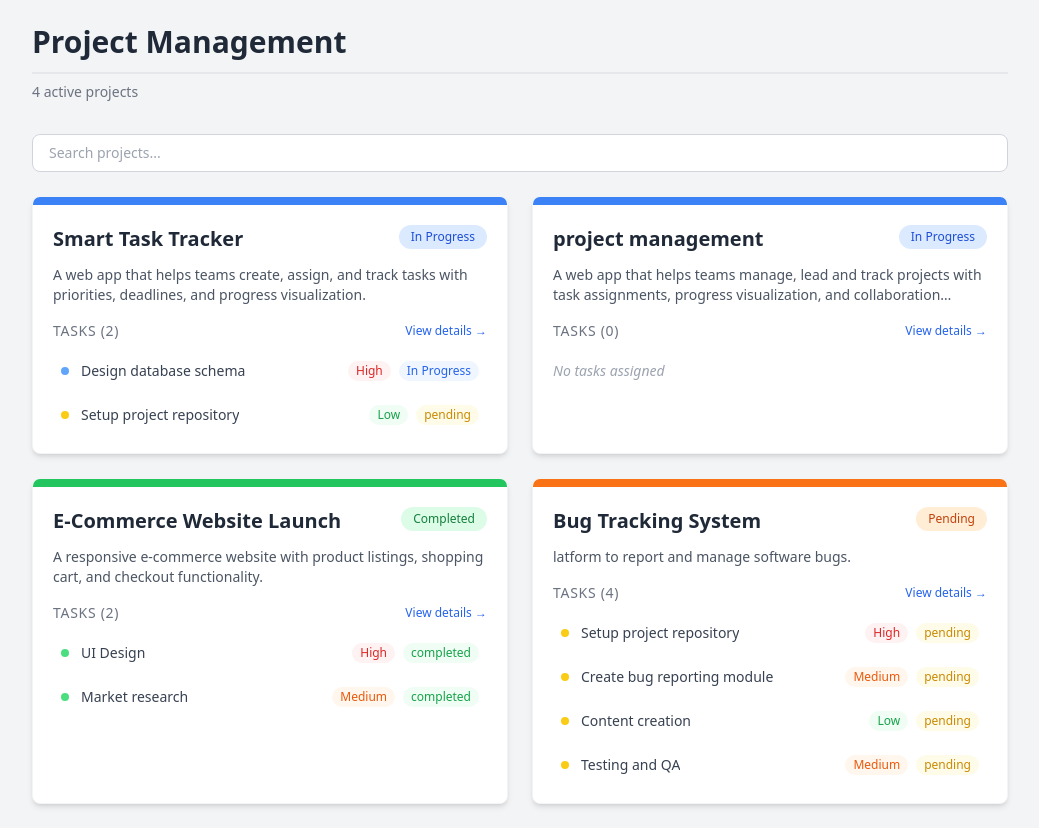
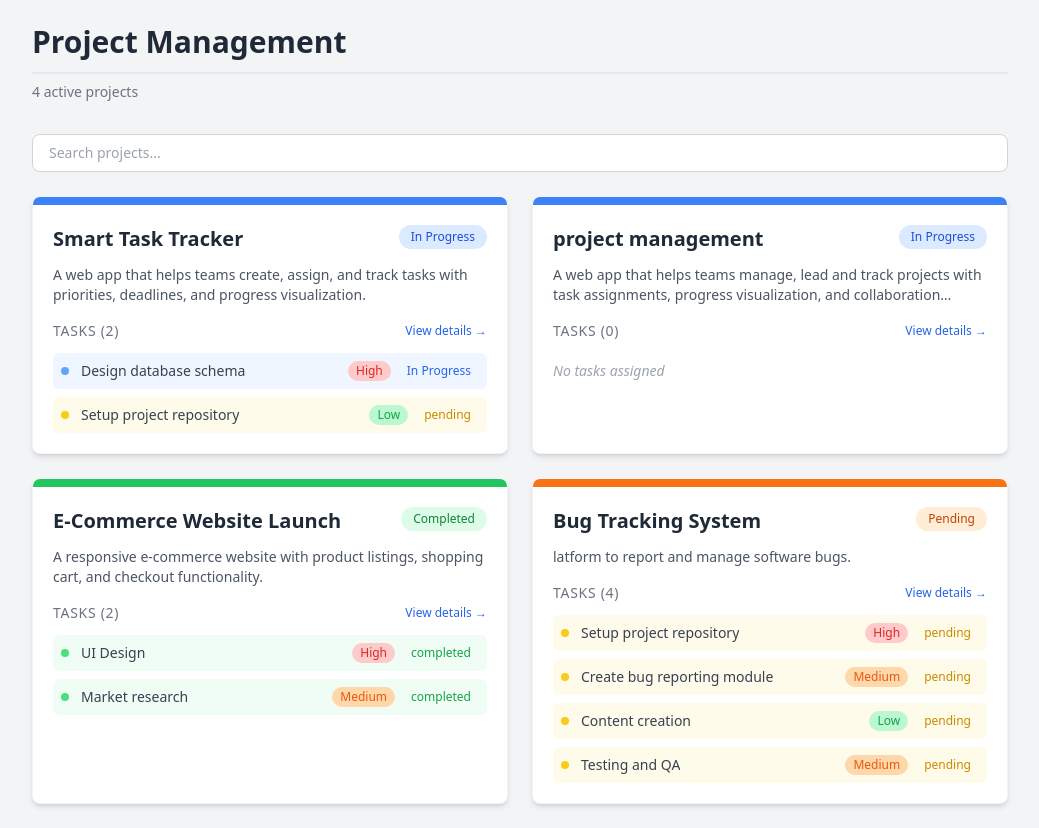
Before and after one commit to rsde2023/ProjectManager, an Angular app: page / in a window 1280 px wide. Shown: the whole page, without its empty margins (120-1159 px from the left). Built offline with nearby package versions, Linux system fonts and the light colour scheme.

Commit message:
add directive and apply it on tasks

```diff
--- a/src/app/features/projects/components/details/details.ts
+++ b/src/app/features/projects/components/details/details.ts
@@ -6,10 +6,10 @@ import { Component, Input, Output, EventEmitter } from '@angular/core';
   templateUrl: './details.html',
 })
 export class Details {
-  @Input() project! : Project;
+  @Input() project!: Project;
   @Output() close = new EventEmitter<void>();
- closeModal() {
-   console.log('closeModal() called in Details component');
+  closeModal() {
+    console.log('closeModal() called in Details component');
     console.log('Emitting close event...');
     this.close.emit();
   }
--- a/src/app/features/projects/components/project-list/project-list.html
+++ b/src/app/features/projects/components/project-list/project-list.html
@@ -15,7 +15,8 @@
 
   <div class="grid grid-cols-1 md:grid-cols-2 gap-6">
     @for (project of filteredProjects; track project.name) {
-      <div class="bg-white rounded-lg shadow-md hover:shadow-lg transition-shadow duration-200 overflow-hidden border border-gray-100">
+    <div
+      class="bg-white rounded-lg shadow-md hover:shadow-lg transition-shadow duration-200 overflow-hidden border border-gray-100">
 
       <!-- Colored top border -->
       <div class="h-2" [ngClass]="getStatusConfig(project.status).bgColor"></div>
--- a/src/app/features/projects/components/project-list/project-list.ts
+++ b/src/app/features/projects/components/project-list/project-list.ts
@@ -21,7 +21,7 @@ export class ProjectListComponent {
     console.log("Setting selectedProject to null");
     this.selectedProject = null;
   }
-statusConfigs: Record<string, StatusStyle> = {
+  statusConfigs: Record<string, StatusStyle> = {
     'completed': {
       bgColor: 'bg-green-500',
       badgeBg: 'bg-green-100',
--- a/src/app/features/projects/components/task-list/task-list.html
+++ b/src/app/features/projects/components/task-list/task-list.html
@@ -4,7 +4,7 @@
   }
 
   @for (task of tasks; track task.title) {
-    <div class="flex items-center justify-between p-2 hover:bg-gray-50 rounded-md transition-colors duration-150">
+    <div [appHighlightStatus]="task.status" class="flex items-center justify-between p-2 hover:bg-gray-50 rounded-md transition-colors duration-150">
       <!-- Task title and status dot -->
       <div class="flex items-center space-x-3 flex-1 min-w-0">
         <span class="w-2 h-2 rounded-full flex-shrink-0"
--- a/src/app/features/projects/components/task-list/task-list.ts
+++ b/src/app/features/projects/components/task-list/task-list.ts
@@ -1,10 +1,11 @@
 import { Component, Input } from '@angular/core';
 import { CommonModule } from '@angular/common';
+import { HighlightStatusDirective } from '../../../../core/highlight-status.directive';
 
 @Component({
   selector: 'app-task-list',
   standalone: true,
-  imports: [CommonModule],
+  imports: [CommonModule, HighlightStatusDirective],
   templateUrl: './task-list.html',
   styleUrls: ['./task-list.css']
 })
@@ -12,9 +13,9 @@ export class TaskListComponent {
   @Input() tasks: Task[] = [];
   // Priority configurations
   priorityConfigs: Record<string, PriorityStyle> = {
-    'High': { bgClass: 'bg-red-50', textClass: 'text-red-600' },
-    'Medium': { bgClass: 'bg-orange-50', textClass: 'text-orange-600' },
-    'Low': { bgClass: 'bg-green-50', textClass: 'text-green-600' }
+    'High': { bgClass: 'bg-red-200', textClass: 'text-red-600' },
+    'Medium': { bgClass: 'bg-orange-200', textClass: 'text-orange-600' },
+    'Low': { bgClass: 'bg-green-200', textClass: 'text-green-600' }
   };
 
   // Shared status configurations
--- a/tailwind.config.js
+++ b/tailwind.config.js
@@ -13,8 +13,9 @@ export default {
   'bg-blue-50', 'text-blue-600',
   'bg-green-50', 'text-green-600',
   // task priority badges
-  'bg-red-50', 'text-red-600',
-  'bg-orange-50', 'text-orange-600',
+  'bg-red-200', 'text-red-600',
+  'bg-orange-200', 'text-orange-600',
+  'bg-green-200', 'text-green-600'
 ],
   theme: {
     extend: {},
```
Also changed, not shown: src/app/features/projects/components/details/details.html (+8 -13 lines), 1 other file (tests, documents, lock files or other folders). Lines whose indentation alone changed are shown as unchanged.
